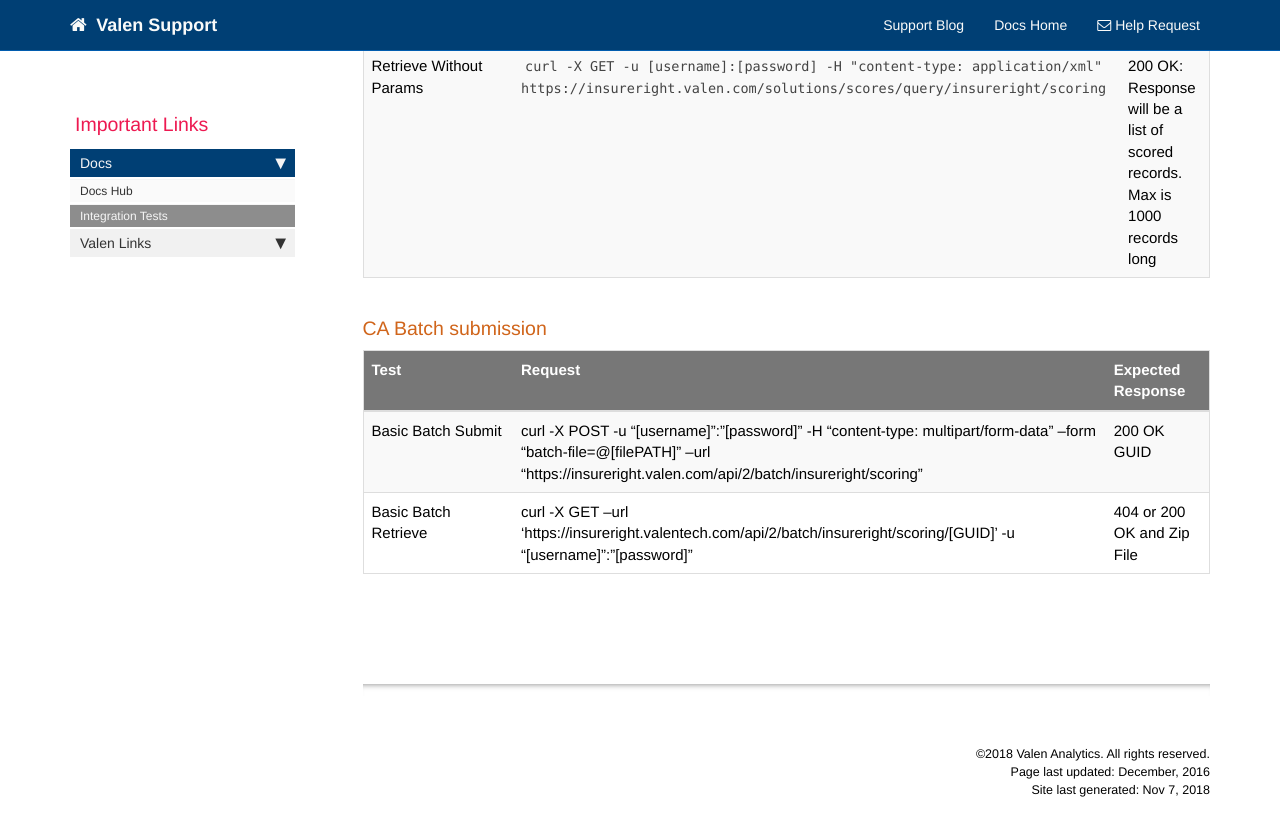
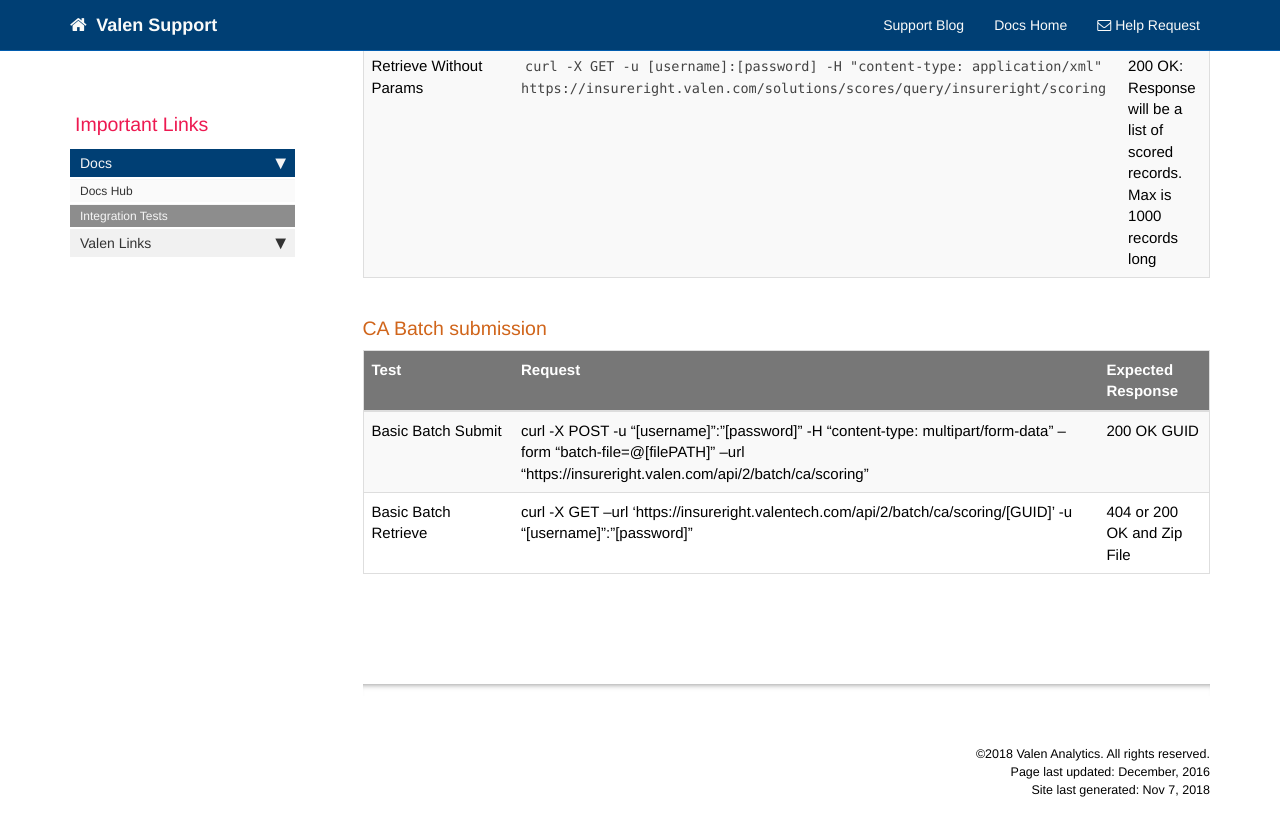
Before and after one commit to valensupport/valensupport.github.io, a Jekyll site: the page built from pages/test_plans.md, in a window 1280 px wide and 900 px high, scrolled down 581 px. Shown: the top 836 px of the window. Built offline with Jekyll 4.4.1, drawn with Linux system fonts in a browser that asks for light colours; nearby versions of some CDN libraries; comment, search, counter and statistics services are not loaded; part of the change alters nothing that is shown.

Commit message:
Update test_plans.md
Fix URL for CA scoring

```diff
--- a/pages/test_plans.md
+++ b/pages/test_plans.md
@@ -25,5 +25,5 @@ Here is a collection of sample integrations for Valen's Web Services.
 {:.tests}
 |Test|Request|Expected Response|
 |----|-------|-----------------|
-|Basic Batch Submit|curl -X POST -u "[username]":"[password]" -H "content-type: multipart/form-data" --form "batch-file=@[filePATH]" --url "https://insureright.valen.com/api/2/batch/insureright/scoring"|200 OK GUID|
-|Basic Batch Retrieve|curl -X GET --url 'https://insureright.valentech.com/api/2/batch/insureright/scoring/[GUID]' -u "[username]":"[password]"|404 or 200 OK and Zip File|
+|Basic Batch Submit|curl -X POST -u "[username]":"[password]" -H "content-type: multipart/form-data" --form "batch-file=@[filePATH]" --url "https://insureright.valen.com/api/2/batch/ca/scoring"|200 OK GUID|
+|Basic Batch Retrieve|curl -X GET --url 'https://insureright.valentech.com/api/2/batch/ca/scoring/[GUID]' -u "[username]":"[password]"|404 or 200 OK and Zip File|
```
